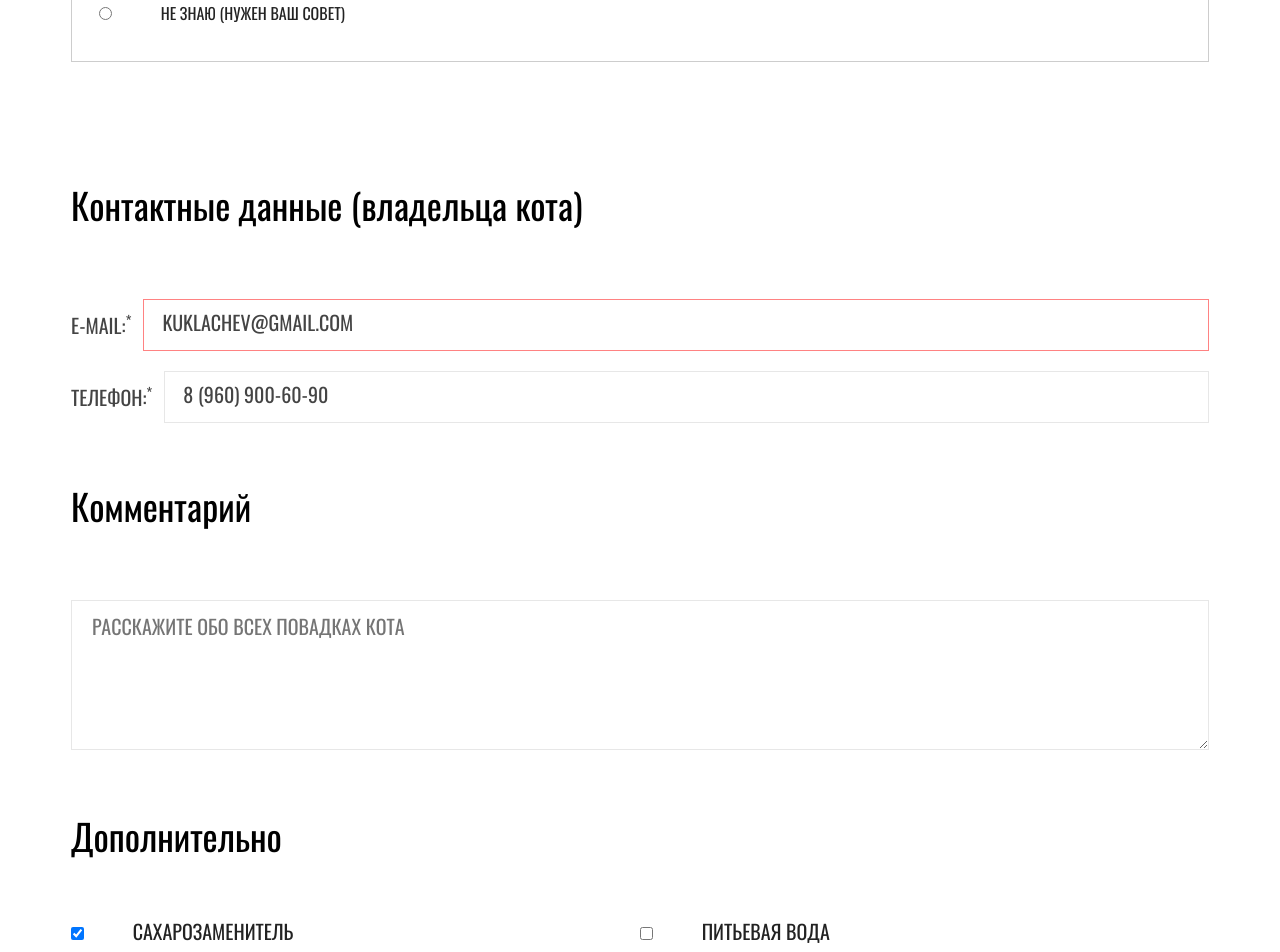
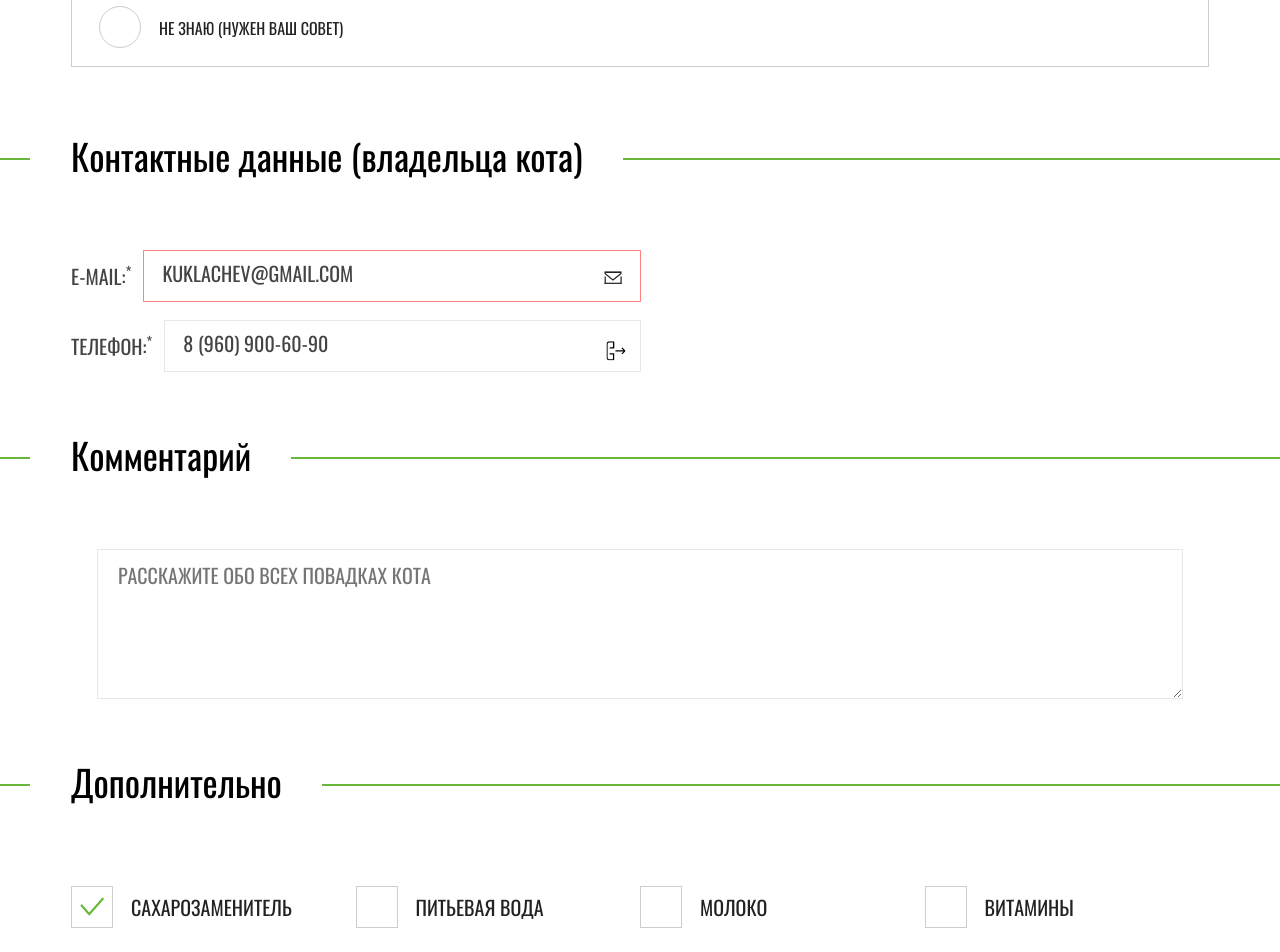
Before and after one commit to UnaHermosa/cat_energy, a website: page source/form.html in a window 1280 px wide. Shown: the part 780-1732 px from the top of the page. Drawn offline with nearby package versions, Linux system fonts and the light colour scheme; files that its build step writes are made by us from their sources.

Commit message:
Form.html styles

```diff
--- a/source/form.html
+++ b/source/form.html
@@ -41,8 +41,8 @@
           Заполните анкету, и мы подберем программу питания для вашего кота</p>
         <div class="form__wrapper">
           <fieldset class="form__fieldset form__fieldset--info">
+            <legend class="visually-hidden">Информация о Вашем коте</legend>
             <div class="form__fieldset-wrapper form__fieldset-wrapper--reset">
-              <legend class="visually-hidden">Информация о Вашем коте</legend>
               <p class="form__container">
                 <label class="form__label" for="cat_name">Имя:<sup>*</sup></label>
                 <input class="form__input" id="cat_name" name="cat_name" type="text" placeholder="Барсик" required>
@@ -58,69 +58,68 @@
             </div>
           </fieldset>
           <fieldset class="form__fieldset form__fieldset--advise">
+            <legend class="visually-hidden">Выбор программы изменения веса</legend>
             <div class="form__fieldset-wrapper form__fieldset-wrapper--reset">
-              <legend class="visually-hidden">Выбор программы изменения веса</legend>
               <ul class="form__list list list--radio">
                 <li class="list__item">
-                  <input class="list__radio" id="slim" name="weight-program" value="slim" type="radio" checked>
-                  <label for="slim">Похудение</label>
+                  <input class="list__radio visually-hidden" id="slim" name="weight-program" value="slim" type="radio" checked>
+                  <label class="list__label" for="slim">Похудение</label>
                 </li>
                 <li class="list__item">
-                  <input class="list__radio" id="body-weight-gain" name="weight-program" value="body-weight-gain"
+                  <input class="list__radio visually-hidden" id="body-weight-gain" name="weight-program" value="body-weight-gain"
                     type="radio">
-                  <label for="body-weight-gain">Набор массы</label>
+                  <label class="list__label" for="body-weight-gain">Набор массы</label>
                 </li>
                 <li class="list__item">
-                  <input class="list__radio" id="help-to-choose" name="weight-program" value="help-to-choose" type="radio">
-                  <label for="help-to-choose">Не знаю (нужен ваш совет)</label>
+                  <input class="list__radio visually-hidden" id="help-to-choose" name="weight-program" value="help-to-choose" type="radio">
+                  <label class="list__label" for="help-to-choose">Не знаю (нужен ваш совет)</label>
                 </li>
               </ul>
             </div>
           </fieldset>
         </div>
         <fieldset class="form__fieldset form__fieldset--contact">
-          <div class="form__fieldset-wrapper">
-            <legend class="form__legend">Контактные данные
-              (владельца кота)</legend>
+          <div class="form__fieldset-wrapper form__fieldset-wrapper--lined">
+            <p class="form__legend">Контактные данные <br class="form__legend-break"> (владельца кота)</p>
             <div class="form__wrapper">
               <p class="form__container form__container--email">
                 <label class="form__label" for="email">E-mail:<sup>*</sup></label>
-                <input class="form__input" id="email" name="email" type="email" placeholder="kuklachev@gmail.com"
+                <input class="form__input form__input--email" id="email" name="email" type="email" placeholder="kuklachev@gmail.com"
                   required>
               </p>
               <p class="form__container">
                 <label class="form__label" for="phone">Телефон:<sup>*</sup></label>
-                <input class="form__input" id="phone" name="phone" type="tel" placeholder="8 (960) 900-60-90">
+                <input class="form__input form__input--phone" id="phone" name="phone" type="tel" placeholder="8 (960) 900-60-90">
               </p>
             </div>
           </div>
         </fieldset>
-        <div class="form__fieldset form__fieldset--comment">
-          <div class="form__fieldset-wrapper">
+        <div class="form__fieldset form__fieldset--contact">
+          <div class="form__fieldset-wrapper form__fieldset-wrapper--lined">
             <label class="form__legend" for="about_cat">Комментарий</label>
             <textarea class="form__textarea" id="about_cat" name="about_cat"
               placeholder="Расскажите обо всех повадках кота"></textarea>
           </div>
         </div>
         <fieldset class="form__fieldset">
-          <div class="form__fieldset-wrapper">
-            <legend class="form__legend form__legend--extra">Дополнительно</legend>
-            <ul class="form__list list list--checkbox">
+          <div class="form__fieldset-wrapper form__fieldset-wrapper--lined">
+            <p class="form__legend form__legend--extra">Дополнительно</p>
+            <ul class="form__list form__list-checkbox list list--checkbox">
               <li class="list__item">
-                <input class="form__checkbox" id="sweetener" name="sweetener" type="checkbox" checked>
-                <label class="form__label" for="sweetener">Сахарозаменитель</label>
+                <input class="form__checkbox  visually-hidden" id="sweetener" name="sweetener" type="checkbox" checked>
+                <label class="form__label-checkbox" for="sweetener">Сахарозаменитель</label>
               </li>
               <li class="list__item">
-                <input class="form__checkbox" id="water" name="water" type="checkbox">
-                <label class="form__label" for="water">Питьевая вода</label>
+                <input class="form__checkbox visually-hidden" id="water" name="water" type="checkbox">
+                <label class="form__label-checkbox" for="water">Питьевая вода</label>
               </li>
               <li class="list__item">
-                <input class="form__checkboxeckbox" id="milk" name="milk" type="checkbox">
-                <label class="form__label" for="milk">Молоко</label>
+                <input class="form__checkbox visually-hidden" id="milk" name="milk" type="checkbox">
+                <label class="form__label-checkbox" for="milk">Молоко</label>
               </li>
               <li class="list__item">
-                <input class="form__checkbox" id="vitamins" name="vitamins" type="checkbox">
-                <label class="form__label" for="vitamins">Витамины</label>
+                <input class="form__checkbox visually-hidden" id="vitamins" name="vitamins" type="checkbox">
+                <label class="form__label-checkbox" for="vitamins">Витамины</label>
               </li>
             </ul>
           </div>
@@ -133,7 +132,7 @@
     </form>
   </main>
   <footer class="page-footer">
-    <div class="page-footer__contacts contacts">
+    <div class="page-footer__contacts contacts contacts--inner">
       <b class="contacts__text">приглашаем <br> к сотрудничеству <br>дилеров!</b>
       <p class="contacts__address">
         <span class="contacts__address-text">ул. Большая<br>
@@ -142,7 +141,7 @@
       </p>
     </div>
     <div class="map">
-      <iframe class="map__iframe" src="https://yandex.ru/map-widget/v1/-/CCUBm8gf2A" allowfullscreen="true"></iframe>
+      <iframe class="map__iframe" src="https://yandex.ru/map-widget/v1/-/CCUBm8gf2A" allowfullscreen></iframe>
       <img class="map__img" src="./img/map.jpg" width="320" height="362"
         alt="Наш адрес: Санкт-Петербург, ул.Большая конюшенная, д.19/8" />
     </div>
--- a/source/sass/blocks/form.scss
+++ b/source/sass/blocks/form.scss
@@ -28,14 +28,31 @@
 }
 
 .form__fieldset-wrapper {
+  position: relative;
   padding: 0 22px;
 
+  &--lined::after {
+    content: "";
+    position: absolute;
+    top: 42px;
+    left: 20px;
+    width: 93.5%;
+    height: 2px;
+    background-color: var(--basic-green);
+  }
+
   @media (min-width: 768px) {
-    padding: 0 71px;
+    padding: 0 30px;
+
+    &--lined::after {
+      width: 100%;
+      top: 20px;
+      left: 0;
+    }
   }
 
   @media (min-width: 1440px) {
-    padding: 0 110px;
+    padding: 0 70px;
 
     &--reset {
       padding: 0;
@@ -107,10 +124,12 @@
   @media (min-width: 1440px) {
     &--info {
       width: 100%;
+      padding-bottom: 69px;
       padding-left: 110px;
     }
 
     &--advise {
+      padding-bottom: 0;
       padding-right: 110px;
     }
   }
@@ -124,11 +143,22 @@
   display: grid;
   grid-template-columns: auto 1fr;
   gap: 12px;
+  width: 570px;
   margin: 0;
   margin-bottom: 14px;
 
   @media (min-width: 768px) {
-    margin-bottom: 20px;
+    padding: 0 41px 0;
+    margin-bottom: 18px;
+  }
+
+  @media (min-width: 1440px) {
+    padding: 0;
+
+    &--email {
+      padding-left: 40px;
+      margin-bottom: 0;
+    }
   }
 }
 
@@ -136,13 +166,8 @@
   margin-bottom: 0;
 }
 
-.form__container--email {
-  @media (min-width: 1440px) {
-    margin-bottom: 0;
-  }
-}
-
 .form__label {
+  display: block;
   text-transform: uppercase;
   align-self: center;
 
@@ -176,6 +201,20 @@
     text-transform: uppercase;
   }
 
+  &--email {
+    background-image: url("../../img/icon_email.svg");
+    background-repeat: no-repeat;
+    background-size: 20px 14px;
+    background-position: 93% 16px;
+  }
+
+  &--phone {
+    background-image: url("../../img/phone.svg");
+    background-repeat: no-repeat;
+    background-size: 20px 20px;
+    background-position: 94% 16px;
+  }
+
   @media (min-width: 768px) {
     padding: 17px 18px;
 
@@ -183,19 +222,34 @@
       font-size: 20px;
       line-height: 20px;
     }
+
+    &--email {
+      background-position: 96.5% 20px;
+    }
+
+    &--phone {
+      background-position: 97% 20px;
+    }
   }
 }
 
 .form__legend {
-  display: block;
+  position: relative;
+  display: inline-block;
+  margin: 0;
+  padding-right: 15px;
   padding-top: 26px;
   margin-bottom: 35px;
   font-size: 24px;
   line-height: 26px;
+  background-color: var(--basic-white);
   color: var(--basic-black);
+  z-index: 2;
 
   @media (min-width: 768px) {
     padding-top: 0;
+    padding-left: 41px;
+    padding-right: 40px;
     margin-bottom: 76px;
     font-size: 36px;
     line-height: 36px;
@@ -206,14 +260,33 @@
   }
 }
 
+.form__legend-break {
+  @media (min-width: 768px) {
+    display: none;
+  }
+}
+
 .form__list {
+  @media (min-width: 768px) {
+    margin: 0 41px 0;
+  }
+
+  @media (min-width: 1440px) {
+    margin: 0;
+  }
+}
+
+.form__list-checkbox {
+  margin-bottom: 34px;
+
   @media (min-width: 768px) {
     margin-bottom: 54px;
   }
+}
 
-  @media (min-width: 1440px) {
-    margin-bottom: 66px;
-  }
+.form__list-checkbox .list__item {
+  width: 25%;
+  margin-bottom: 0;
 }
 
 .form__textarea {
@@ -224,7 +297,14 @@
   border: 1px solid var(--extra-decorative-color);
 
   @media (min-width: 768px) {
+    display: block;
+    width: 89%;
+    margin: 0 auto;
     padding: 10px 20px;
+  }
+
+  @media (min-width: 1440px) {
+    width: 94%;
   }
 }
 
@@ -234,6 +314,61 @@
   @media (min-width: 768px) {
     font-size: 20px;
     line-height: 30px;
+  }
+}
+
+.form__checkbox {
+  position: relative;
+}
+
+.form__label-checkbox {
+  position: relative;
+  display: block;
+  padding-left: 44px;
+  text-transform: uppercase;
+  align-self: center;
+  cursor: pointer;
+  user-select: none;
+
+  @media (min-width: 768px) {
+    padding-left: 60px;
+    font-size: 20px;
+    line-height: 20px;
+  }
+}
+
+.form__checkbox + .form__label-checkbox::before {
+  content: "";
+  position: absolute;
+  top: -5px;
+  left: 0;
+  width: 26px;
+  height: 26px;
+  border: 1px solid var(--light-gray-radio);
+
+  @media (min-width: 768px) {
+    top: -11px;
+    width: 40px;
+    height: 40px;
+  }
+}
+
+.form__checkbox:checked + .form__label-checkbox::after {
+  content: "";
+  position: absolute;
+  width: 18px;
+  height: 14px;
+  top: 2px;
+  left: 6px;
+  background-image: url("../../img/tick.svg");
+  background-repeat: no-repeat;
+  background-size: contain;
+
+  @media (min-width: 768px) {
+    top: 0;
+    left: 9px;
+    width: 25px;
+    height: 25px;
   }
 }
 
--- a/source/sass/blocks/list.scss
+++ b/source/sass/blocks/list.scss
@@ -2,14 +2,9 @@
   @include order-reset;
   padding: 22px 0 0;
 
-  &--checkbox {
-    padding-top: 0;
-    margin-bottom: 34px;
-  }
-
   @media (min-width: 768px) {
     &--radio {
-      padding: 25px 27px 29px;
+      padding: 29px 27px;
       border: 1px solid var(--light-gray-radio);
     }
 
@@ -21,7 +16,7 @@
 }
 
 .list__item {
-  margin-bottom: 13px;
+  margin-bottom: 28px;
   font-size: 16px;
   text-transform: uppercase;
   color: var(--dark-gray-2);
@@ -32,28 +27,65 @@
 
   @media (min-width: 768px) {
     width: 50%;
-    padding: 10px 0;
+    margin-bottom: 38px;
 
-    &:nth-child(3) {
+    &:nth-child(3),
+    &:nth-child(4) {
       margin-bottom: 0;
     }
   }
 
   @media (min-width: 1440px) {
-    width: 25%;
-    padding: 5px 0;
-    margin-bottom: 0;
+    width: 100%;
   }
-}
-
-.list__item:last-child {
-  margin-bottom: 0;
-}
-
-.list__item label {
-  padding-left: 45px;
 }
 
 .list__radio:disabled {
   opacity: 0.3;
 }
+
+.list__label {
+  position: relative;
+  padding-left: 45px;
+  cursor: pointer;
+  user-select: none;
+
+  @media (min-width: 768px) {
+    padding-left: 60px;
+  }
+}
+
+.list__radio + .list__label::before {
+  content: "";
+  position: absolute;
+  top: -4px;
+  left: 0;
+  width: 30px;
+  height: 30px;
+  border: 1px solid var(--light-gray-radio);
+  border-radius: 50%;
+
+  @media (min-width: 768px) {
+    top: -10px;
+    width: 40px;
+    height: 40px;
+  }
+}
+
+.list__radio:checked + .list__label::after {
+  content: "";
+  position: absolute;
+  top: 5px;
+  left: 9px;
+  width: 14px;
+  height: 14px;
+  background-color: var(--basic-green);
+  border-radius: 50%;
+
+  @media (min-width: 768px) {
+    top: 2px;
+    left: 12px;
+    width: 18px;
+    height: 18px;
+  }
+}
--- a/source/sass/blocks/main-navigation.scss
+++ b/source/sass/blocks/main-navigation.scss
@@ -8,6 +8,7 @@
 
 .main-navigation__wrapper {
   @media (min-width: 768px) {
+    margin-top: 15px;
     margin-left: auto;
     display: flex;
     flex-wrap: wrap;
--- a/source/sass/blocks/page-footer.scss
+++ b/source/sass/blocks/page-footer.scss
@@ -7,10 +7,6 @@
   display: flex;
   justify-content: space-between;
   padding: 28px 20px;
-
-  &--inner {
-    background-color: var(--light-gray-2);
-  }
 
   @media (min-width: 768px) {
     padding: 66px 71px 58px;
```
Also changed, not shown: source/catalog.html (+14 -7 lines), source/index.html (+1 -1 lines), source/sass/blocks/contacts.scss (+8 -0 lines), source/img/phone.svg (added), source/img/tick.svg (added).
